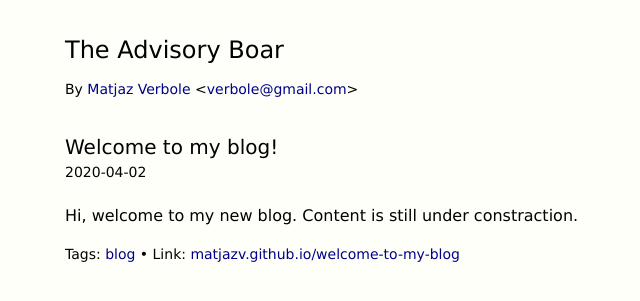
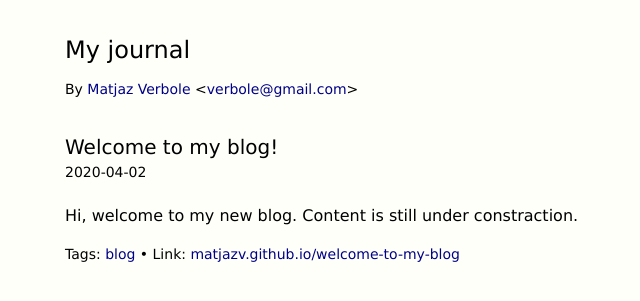
Before and after one commit to matjazv/matjazv.github.io, a Jekyll site: the page built from etc/index.html, in a window 1280 px wide. Shown: the top 301 px of the page, without its empty margins (127-767 px from the left). Built offline with Jekyll 4.4.1, drawn with Linux system fonts in a browser that asks for light colours; the list of posts is cut into pages by our own code.

Commit message:
The Advisory Boar was renamed to My journal

```diff
--- a/_layouts/etc.html
+++ b/_layouts/etc.html
@@ -1,7 +1,7 @@
 <!doctype html>
 <meta charset="utf-8">
 
-<title>The Advisory Boar</title>
+<title>My journal</title>
 <base href="/">
 <link rel=stylesheet href="{{ '/css/main.css' | relative_url }}">
 <meta name="viewport" content="width=device-width, initial-scale=1.0">
@@ -14,7 +14,7 @@ footer h2 { font-size: 1em; font-weight: bolder; }
 
 <div class="h-feed">
 <header>
-<h1 class="p-name">The Advisory Boar</h1>
+<h1 class="p-name">My journal</h1>
 <address class="p-author h-card vcard">
 By <a rel=author class="p-name u-url fn url" href="{{ site.url }}">Matjaz Verbole</a> &lt;<a class="u-email email" href="mailto:{{ site.email }}">{{ site.email }}</a>&gt;
 </address>
--- a/etc/index.html
+++ b/etc/index.html
@@ -1,4 +1,4 @@
 ---
 layout: etc
-title: The Advisory Boar
+title: My journal
 ---
```
